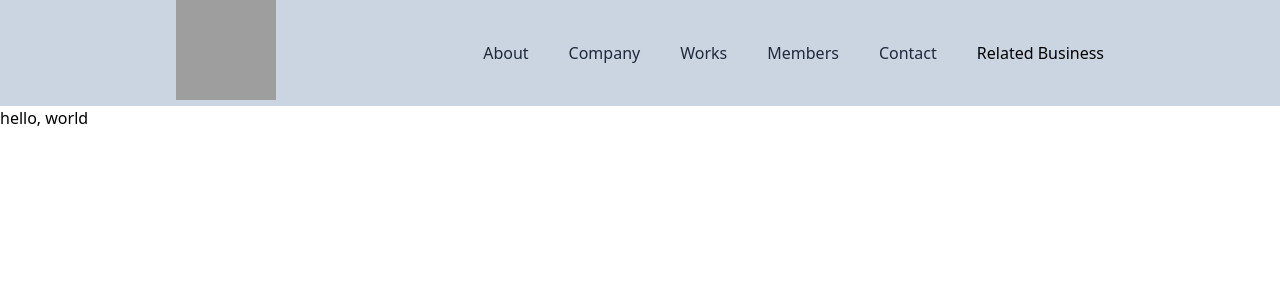
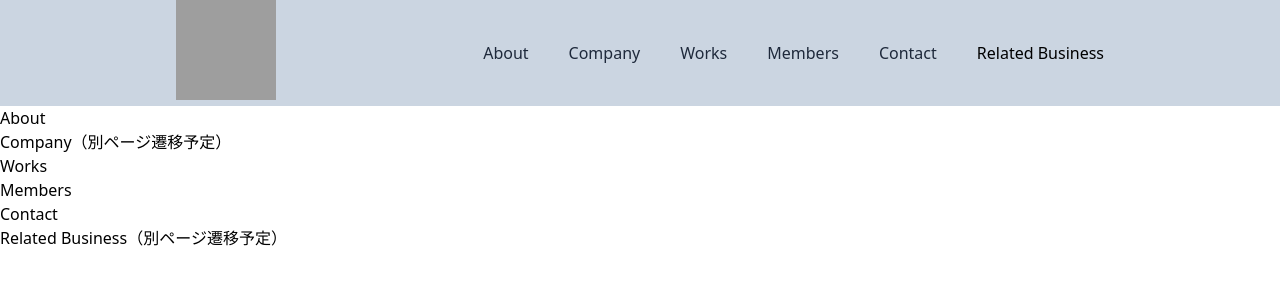
Before and after one commit to EGASHIRAAkihide/enen-beta, a Next.js app: page / in a window 1280 px wide. Shown: the top 300 px of the page. Built offline with nearby package versions, Linux system fonts and the light colour scheme; grey boxes are pictures that could not be loaded.

Commit message:
(feat) [issue-001] 実装用にheaderとnavの色変更

```diff
--- a/components/header/header.tsx
+++ b/components/header/header.tsx
@@ -57,7 +57,7 @@ const Header = () => {
           <GiHamburger size={32} />
         </div>
       </div>
-      <nav className={isNavOpen ? "absolute bg-white flex flex-wrap items-center jusfity-start py-8 w-full lg:hidden" : "hidden"}>
+      <nav className={isNavOpen ? "absolute bg-slate-100 flex flex-wrap items-center jusfity-start py-8 w-full lg:hidden" : "hidden"}>
         <ul className="w-full">
           <li className="cursor-pointer pt-3 md:pt-6 pr-3 md:pr-6 pb-3 md:pb-6 pl-6 md:pl-11 transition-all w-full hover:bg-slate-100">
             <a href="#about" className="text-base md:text-lg">About ENEN</a>
--- a/pages/index.tsx
+++ b/pages/index.tsx
@@ -13,7 +13,14 @@ const Home: NextPage = () => {
 
       <Header />
 
-      <div className="container w-full">hello, world</div>
+      <div className="container w-full">
+        <div>About</div>
+        <div>Company（別ページ遷移予定）</div>
+        <div>Works</div>
+        <div>Members</div>
+        <div>Contact</div>
+        <div>Related Business（別ページ遷移予定）</div>
+      </div>
     </div>
   )
 }
```
